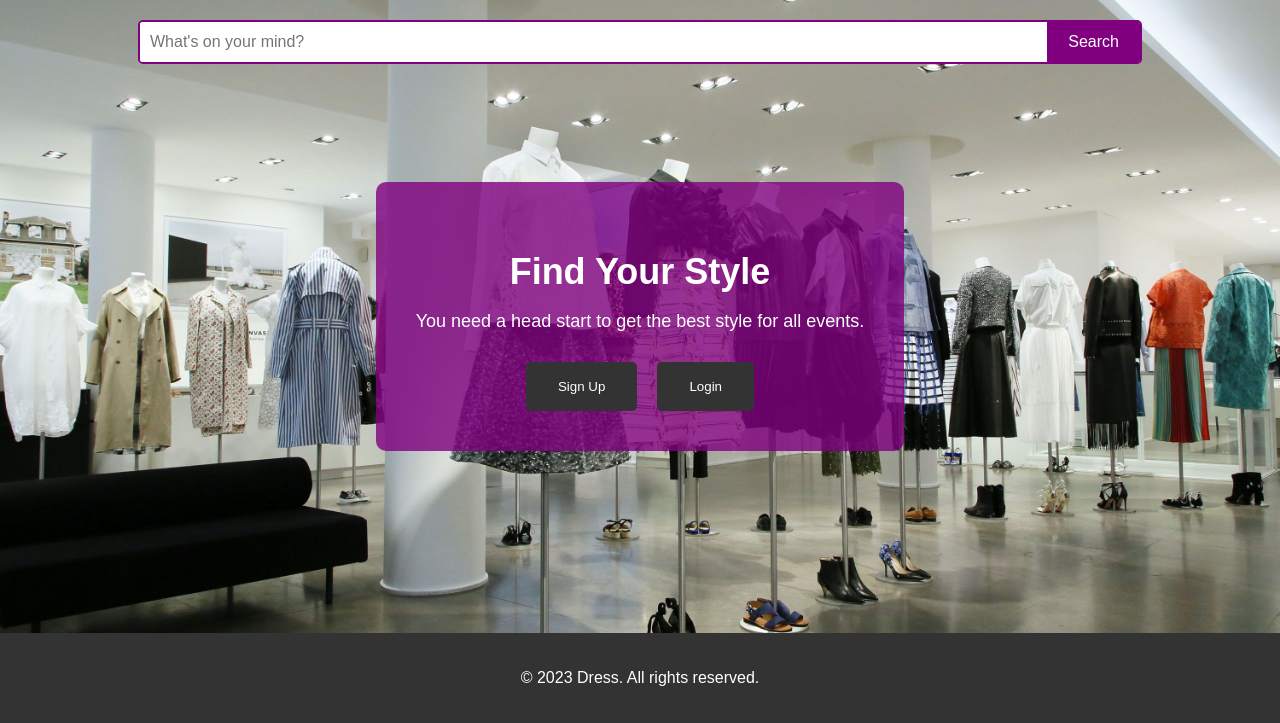
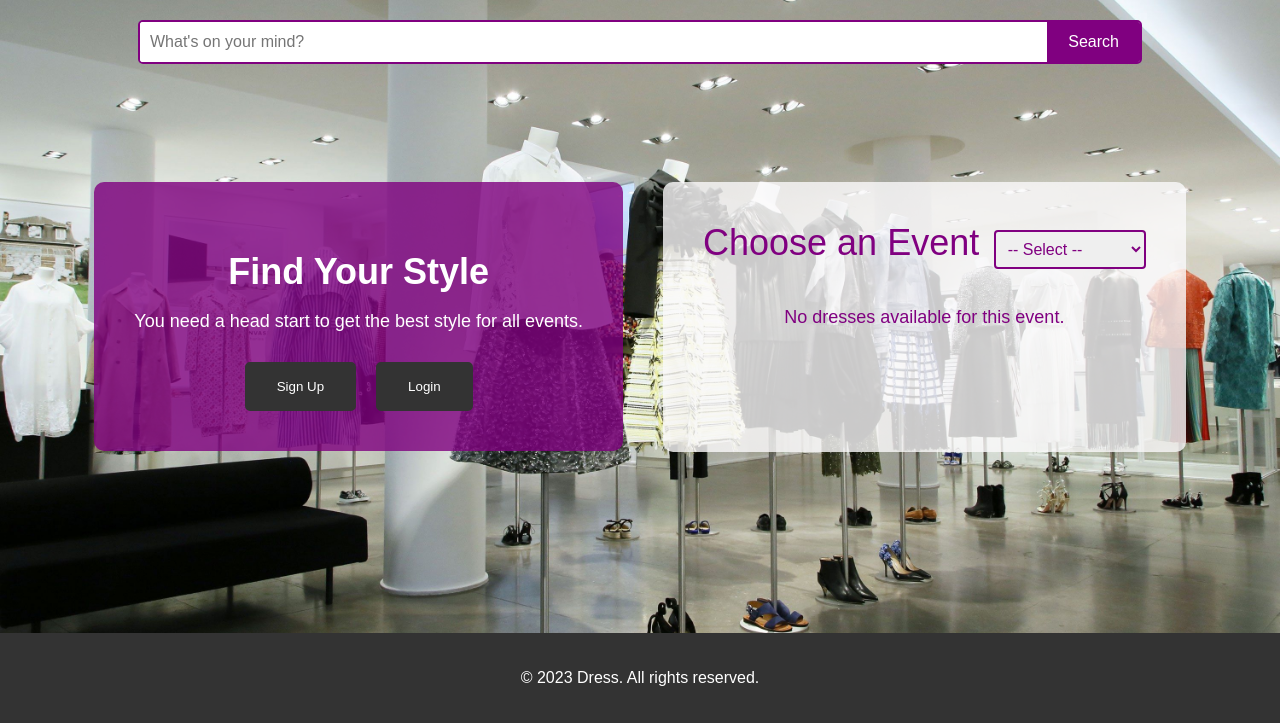
Before and after one commit to IfeBusola263/Dress_Me_Up, a Python web app: template web_static/templates/index.html in a window 1280 px wide. Shown: the part 77-800 px from the top of the page. Run offline with Jinja, Linux system fonts and the light colour scheme; the template is opened without the code that fills it, so the values that code supplies are empty.

Commit message:
added event catalog to the landing page

```diff
--- /dev/null
+++ b/web_static/scripts/catalog.js
@@ -0,0 +1,61 @@
+/**
+ * This script manages the display of dress images based on the selected event.
+ * @file This file contains the dressCatalog object and the displayDress function.
+ * @summary The dressCatalog object stores dress images for different events, and the displayDress function handles the logic for displaying the dress images based on the selected event.
+ * @requires jQuery
+ */
+
+// FILEPATH: /Dress_Me_Up/web_static/scripts/catalog.js
+// This is the dressCatalog object that contains dress images for different events.
+const dressCatalog = {
+    wedding: [
+        'wedding.webp',
+        'image2.jpg'
+    ],
+    date: [
+        'image3.jpg',
+        'image4.jpg'
+    ],
+    reunion: [
+        'image5.jpg',
+        'image6.jpg'
+    ],
+    dinner: [
+        'image7.jpg',
+        'image8.jpg'
+    ],
+    birthday: [
+        'image9.jpg',
+        'image10.jpg'
+    ]
+};
+
+/**
+ * Displays dress images based on the selected event.
+ */
+function displayDress() {
+    const select = $('#events');
+    const dressCatalogue = $('#dressCatalogue');
+
+    select.on('change', function () {
+        const selectedEvent = this.value;
+
+        dressCatalogue.empty();
+        if (dressCatalog[selectedEvent]) {
+            dressCatalog[selectedEvent].forEach(image => {
+                const img = $('<img>');
+                img.attr('src', '/images/' + image);
+                dressCatalogue.append(img);
+            });
+        noDressesMessage.hide(); // Hide the message when dresses are available
+        } else {
+            dressCatalogue.empty();
+            noDressesMessage.show(); // Show the message when no dresses are available
+            // dressCatalogue.html('<p class="no-dresses-message">No dresses available for this event.');
+        }
+    });
+}
+
+$(document).ready(function () {
+    displayDress();
+});
--- a/web_static/scripts/form.js
+++ b/web_static/scripts/form.js
@@ -1,25 +1,29 @@
+// This function popup the login form when the login button is clicked
 function openLoginForm() {
     document.getElementById("loginForm").style.display = "block";
     document.getElementById("overlay").style.display = "block";
 }
 
+// This function popup the signup form when the signup button is clicked
 function openSignupForm() {
     document.getElementById("signupForm").style.display = "block";
     document.getElementById("overlay").style.display = "block";
 }
-
+// This function close the form when the 'X' is clicked or anywhere outside the form is clicked
 function closeForm() {
     document.getElementById("loginForm").style.display = "none";
     document.getElementById("signupForm").style.display = "none";
     document.getElementById("overlay").style.display = "none";
 }
 
+// This function popup the login form when the login button is clicked from the signup form
 function showLoginForm() {
     document.getElementById("signupForm").style.display = "none";
     document.getElementById("loginForm").style.display = "block";
 }
 
 
+// This function is responsible for checking if the eventListner is happening in the overlay or outside the overlay
 function isDescendant(parent, child) {
     var node = child.parentNode;
     while (node != null) {
--- /dev/null
+++ b/web_static/styles/catalog.css
@@ -0,0 +1,52 @@
+.cat-label {
+    margin-right: 10px;
+    color: purple;
+    font-size: 36px;
+}
+
+.catalog {
+    align-items: center;
+    background-color: rgba(252, 251, 252, 0.8);
+    padding: 40px;
+    margin: 20px;
+    border-radius: 10px;
+    color: #fff;
+    height: 190px;
+}
+
+#events {
+    padding: 8px;
+    font-size: 16px;
+    border: 2px solid purple;
+    border-radius: 4px;
+    color: purple;
+}
+
+#events option:hover {
+    background-color: purple;
+    color: #fff;
+}
+
+#dressCatalogue {
+    display: flex;
+    flex-wrap: wrap;
+    justify-content: space-around;
+    margin-top: 20px;
+}
+
+#dressCatalogue img {
+    width: 200px;
+    height: 200px;
+    margin: 10px;
+    border-radius: 5px;
+    box-shadow: 0 0 5px rgba(0, 0, 0, 0.3);
+    transition: transform 0.3s ease-in-out;
+}
+
+#dressCatalogue img:hover {
+    transform: scale(1.1);
+}
+
+#dressCatalogue .no-dresses-message {
+    color: purple;
+}
--- a/web_static/styles/style.css
+++ b/web_static/styles/style.css
@@ -190,6 +190,7 @@ li a {
     color: #fff;
 }
 
+
 .hero h2 {
     font-size: 36px;
     margin-bottom: 15px;
--- a/web_static/templates/index.html
+++ b/web_static/templates/index.html
@@ -5,7 +5,12 @@
     <meta charset="UTF-8">
     <title>Home</title>
     <link rel="stylesheet" href="/styles/style.css">
+    <link rel="stylesheet" href="/styles/catalog.css">
+
+
+    <script src="https://code.jquery.com/jquery-3.6.4.min.js"></script>
     <script src="/scripts/form.js"></script>
+    <script src="/scripts/catalog.js"></script>
 </head>
 
 <body>
@@ -29,6 +34,20 @@
             <div class="hero-buttons">
                 <button onclick="openSignupForm()">Sign Up</button>
                 <button onclick="openLoginForm()">Login</button>
+            </div>
+        </div>
+        <div class="catalog">
+            <label class="cat-label" for="events">Choose an Event</label>
+            <select name="events" id="events">
+                <option value="">-- Select --</option>
+                <option value="wedding">Wedding</option>
+                <option value="date">Date</option>
+                <option value="reunion">Family Reunion</option>
+                <option value="dinner">Dinner</option>
+                <option value="birthday">Birthday</option>
+            </select>
+            <div id="dressCatalogue">
+                <p id="noDressesMessage" class="no-dresses-message">No dresses available for this event.</p>
             </div>
         </div>
     </section>
@@ -74,7 +93,10 @@
             </form>
             <p>Already have an account? <a href="#" onclick="showLoginForm()">Login</a></p>
         </div>
+
     </div>
+
+
 
     <footer>
         <p>&copy; 2023 Dress. All rights reserved.</p>
```
Also changed, not shown: web_static/images/wedding.webp (added).
